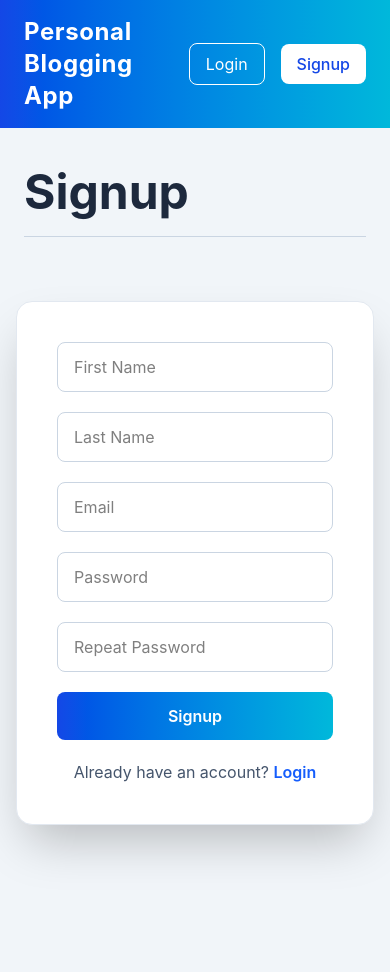
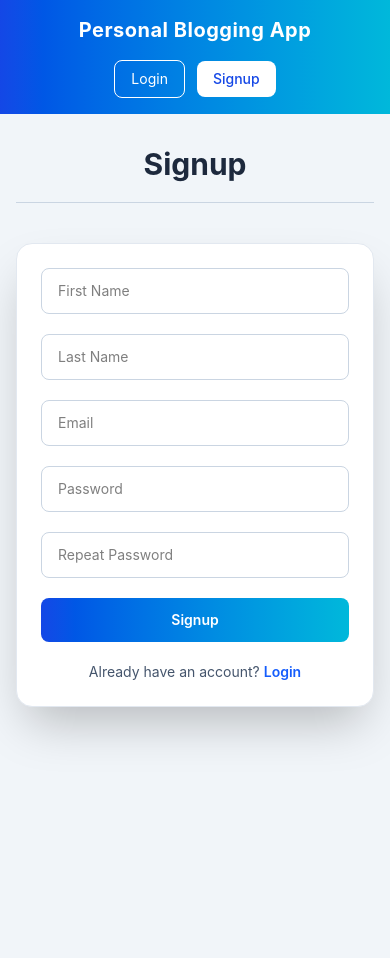
Before and after one commit to myahya29/Blogging-app, a React (Vite) app: page /register in a window 390 px wide. Built offline with nearby package versions, Linux system fonts and the light colour scheme.

Commit message:
some responsive working

```diff
--- a/src/components/Navbar.jsx
+++ b/src/components/Navbar.jsx
@@ -27,31 +27,31 @@ const Navbar = () => {
   return (
     <nav className="bg-gradient-to-r from-blue-700 to-cyan-500 shadow-lg">
 
-      <div className="max-w-7xl mx-auto px-6 py-4 flex items-center justify-between">
+      <div className="max-w-7xl mx-auto px-4 sm:px-6 py-4 flex flex-col sm:flex-row items-center justify-between gap-4">
 
         {/* Logo */}
         <Link
           to="/"
-          className="text-white text-2xl font-bold tracking-wide"
+          className="text-white text-xl sm:text-2xl font-bold tracking-wide text-center sm:text-left"
         >
           Personal Blogging App
         </Link>
 
         {/* Right Side */}
-        <div className="flex items-center gap-4">
+        <div className="flex items-center flex-wrap justify-center gap-3 sm:gap-4">
 
           {user ? (
 
             <>
               {/* User Name */}
-              <p className="text-white font-semibold">
+              <p className="text-white font-semibold text-sm sm:text-base break-all">
                 {user.name}
               </p>
 
               {/* Logout */}
               <button
                 onClick={handleLogout}
-                className="bg-white text-blue-700 px-4 py-2 rounded-lg font-medium hover:bg-slate-100 transition-all duration-300"
+                className="bg-white text-blue-700 px-4 py-2 rounded-lg font-medium hover:bg-slate-100 transition-all duration-300 text-sm sm:text-base"
               >
                 Logout
               </button>
@@ -63,7 +63,7 @@ const Navbar = () => {
               {/* Login */}
               <Link
                 to="/login"
-                className="text-white border border-white px-4 py-2 rounded-lg hover:bg-white hover:text-blue-700 transition-all duration-300"
+                className="text-white border border-white px-4 py-2 rounded-lg hover:bg-white hover:text-blue-700 transition-all duration-300 text-sm sm:text-base"
               >
                 Login
               </Link>
@@ -71,7 +71,7 @@ const Navbar = () => {
               {/* Signup */}
               <Link
                 to="/register"
-                className="bg-white text-blue-700 px-4 py-2 rounded-lg font-medium hover:bg-slate-100 transition-all duration-300"
+                className="bg-white text-blue-700 px-4 py-2 rounded-lg font-medium hover:bg-slate-100 transition-all duration-300 text-sm sm:text-base"
               >
                 Signup
               </Link>
--- a/src/pages/Home.jsx
+++ b/src/pages/Home.jsx
@@ -1,10 +1,40 @@
-import React from "react";
+import React, { useEffect } from "react";
+
+import { useSelector } from "react-redux";
+
+import { useNavigate } from "react-router-dom";
+
 import Dashboard from "./Dashboard";
 
 const Home = () => {
+
+  const navigate = useNavigate();
+
+  /* Redux User */
+  const user = useSelector(
+    (state) => state.user.user
+  );
+
+  useEffect(() => {
+
+    if (!user) {
+
+      navigate("/login");
+
+    }
+
+  }, [user]);
+
   return (
-    <div>
-      <Dashboard />
+    <div className="min-h-screen bg-slate-100">
+
+      {/* Main Content */}
+      <div className="w-full">
+
+        <Dashboard />
+
+      </div>
+
     </div>
   );
 };
--- a/src/pages/Login.jsx
+++ b/src/pages/Login.jsx
@@ -69,12 +69,12 @@ const Login = () => {
   };
 
   return (
-    <div className="min-h-screen bg-slate-100">
+    <div className="min-h-screen bg-slate-100 px-4">
 
       {/* Heading */}
-      <div className="max-w-6xl mx-auto px-6 pt-10">
+      <div className="max-w-6xl mx-auto pt-8 sm:pt-10">
 
-        <h1 className="text-5xl font-bold text-slate-800">
+        <h1 className="text-3xl sm:text-4xl md:text-5xl font-bold text-slate-800 text-center sm:text-left">
           Login
         </h1>
 
@@ -83,9 +83,9 @@ const Login = () => {
       </div>
 
       {/* Form */}
-      <div className="flex justify-center items-center mt-20 px-4">
+      <div className="flex justify-center items-center py-10 sm:py-16 md:py-20">
 
-        <div className="w-full max-w-md bg-white rounded-2xl shadow-2xl border border-slate-200 p-10">
+        <div className="w-full max-w-md bg-white rounded-2xl shadow-2xl border border-slate-200 p-6 sm:p-8 md:p-10">
 
           <form
             onSubmit={handleLogin}
@@ -97,7 +97,7 @@ const Login = () => {
               name="email"
               placeholder="Email"
               onChange={handleChange}
-              className="w-full border border-slate-300 px-4 py-3 rounded-lg outline-none focus:ring-2 focus:ring-blue-300"
+              className="w-full border border-slate-300 px-4 py-3 rounded-lg outline-none focus:ring-2 focus:ring-blue-300 text-sm sm:text-base"
             />
 
             <input
@@ -105,17 +105,17 @@ const Login = () => {
               name="password"
               placeholder="Password"
               onChange={handleChange}
-              className="w-full border border-slate-300 px-4 py-3 rounded-lg outline-none focus:ring-2 focus:ring-blue-300"
+              className="w-full border border-slate-300 px-4 py-3 rounded-lg outline-none focus:ring-2 focus:ring-blue-300 text-sm sm:text-base"
             />
 
             <button
               disabled={loading}
-              className="w-full bg-gradient-to-r from-blue-700 to-cyan-500 text-white py-3 rounded-lg font-semibold hover:scale-[1.02] transition-all duration-300"
+              className="w-full bg-gradient-to-r from-blue-700 to-cyan-500 text-white py-3 rounded-lg font-semibold hover:scale-[1.02] transition-all duration-300 text-sm sm:text-base"
             >
               {loading ? "Loading..." : "Login"}
             </button>
 
-            <p className="text-center text-slate-600">
+            <p className="text-center text-slate-600 text-sm sm:text-base">
 
               Don't have an account?{" "}
 
--- a/src/pages/Register.jsx
+++ b/src/pages/Register.jsx
@@ -77,12 +77,12 @@ const Register = () => {
   };
 
   return (
-    <div className="min-h-screen bg-slate-100">
+    <div className="min-h-screen bg-slate-100 px-4">
 
       {/* Heading */}
-      <div className="max-w-6xl mx-auto px-6 pt-10">
+      <div className="max-w-6xl mx-auto pt-8 sm:pt-10">
 
-        <h1 className="text-5xl font-bold text-slate-800">
+        <h1 className="text-3xl sm:text-4xl md:text-5xl font-bold text-slate-800 text-center sm:text-left">
           Signup
         </h1>
 
@@ -91,9 +91,9 @@ const Register = () => {
       </div>
 
       {/* Form */}
-      <div className="flex justify-center items-center mt-16 px-4">
+      <div className="flex justify-center items-center py-10 sm:py-16">
 
-        <div className="w-full max-w-md bg-white rounded-2xl shadow-2xl border border-slate-200 p-10">
+        <div className="w-full max-w-md bg-white rounded-2xl shadow-2xl border border-slate-200 p-6 sm:p-8 md:p-10">
 
           <form
             onSubmit={handleRegister}
@@ -105,7 +105,7 @@ const Register = () => {
               name="firstName"
               placeholder="First Name"
               onChange={handleChange}
-              className="w-full border border-slate-300 px-4 py-3 rounded-lg outline-none focus:ring-2 focus:ring-blue-300"
+              className="w-full border border-slate-300 px-4 py-3 rounded-lg outline-none focus:ring-2 focus:ring-blue-300 text-sm sm:text-base"
             />
 
             <input
@@ -113,7 +113,7 @@ const Register = () => {
               name="lastName"
               placeholder="Last Name"
               onChange={handleChange}
-              className="w-full border border-slate-300 px-4 py-3 rounded-lg outline-none focus:ring-2 focus:ring-blue-300"
+              className="w-full border border-slate-300 px-4 py-3 rounded-lg outline-none focus:ring-2 focus:ring-blue-300 text-sm sm:text-base"
             />
 
             <input
@@ -121,7 +121,7 @@ const Register = () => {
               name="email"
               placeholder="Email"
               onChange={handleChange}
-              className="w-full border border-slate-300 px-4 py-3 rounded-lg outline-none focus:ring-2 focus:ring-blue-300"
+              className="w-full border border-slate-300 px-4 py-3 rounded-lg outline-none focus:ring-2 focus:ring-blue-300 text-sm sm:text-base"
             />
 
             <input
@@ -129,7 +129,7 @@ const Register = () => {
               name="password"
               placeholder="Password"
               onChange={handleChange}
-              className="w-full border border-slate-300 px-4 py-3 rounded-lg outline-none focus:ring-2 focus:ring-blue-300"
+              className="w-full border border-slate-300 px-4 py-3 rounded-lg outline-none focus:ring-2 focus:ring-blue-300 text-sm sm:text-base"
             />
 
             <input
@@ -137,17 +137,17 @@ const Register = () => {
               name="repeatPassword"
               placeholder="Repeat Password"
               onChange={handleChange}
-              className="w-full border border-slate-300 px-4 py-3 rounded-lg outline-none focus:ring-2 focus:ring-blue-300"
+              className="w-full border border-slate-300 px-4 py-3 rounded-lg outline-none focus:ring-2 focus:ring-blue-300 text-sm sm:text-base"
             />
 
             <button
               disabled={loading}
-              className="w-full bg-gradient-to-r from-blue-700 to-cyan-500 text-white py-3 rounded-lg font-semibold hover:scale-[1.02] transition-all duration-300"
+              className="w-full bg-gradient-to-r from-blue-700 to-cyan-500 text-white py-3 rounded-lg font-semibold hover:scale-[1.02] transition-all duration-300 text-sm sm:text-base"
             >
               {loading ? "Loading..." : "Signup"}
             </button>
 
-            <p className="text-center text-slate-600">
+            <p className="text-center text-slate-600 text-sm sm:text-base">
 
               Already have an account?{" "}
 
```
